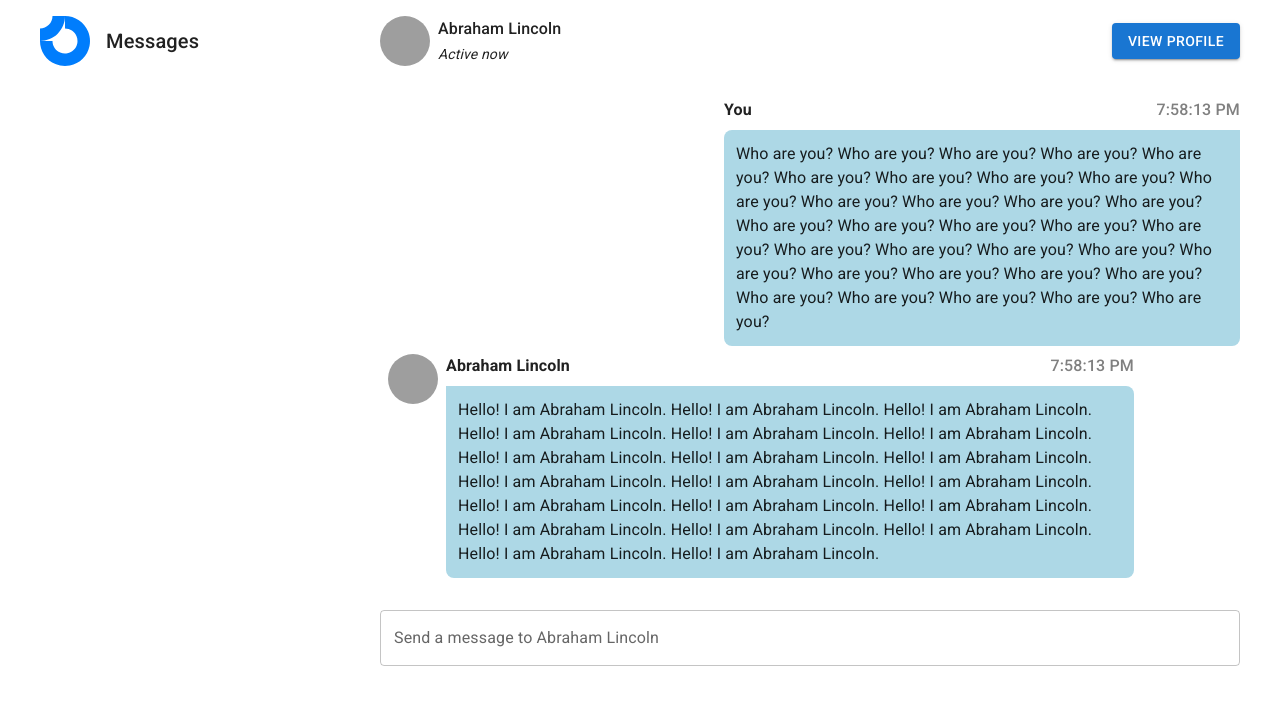
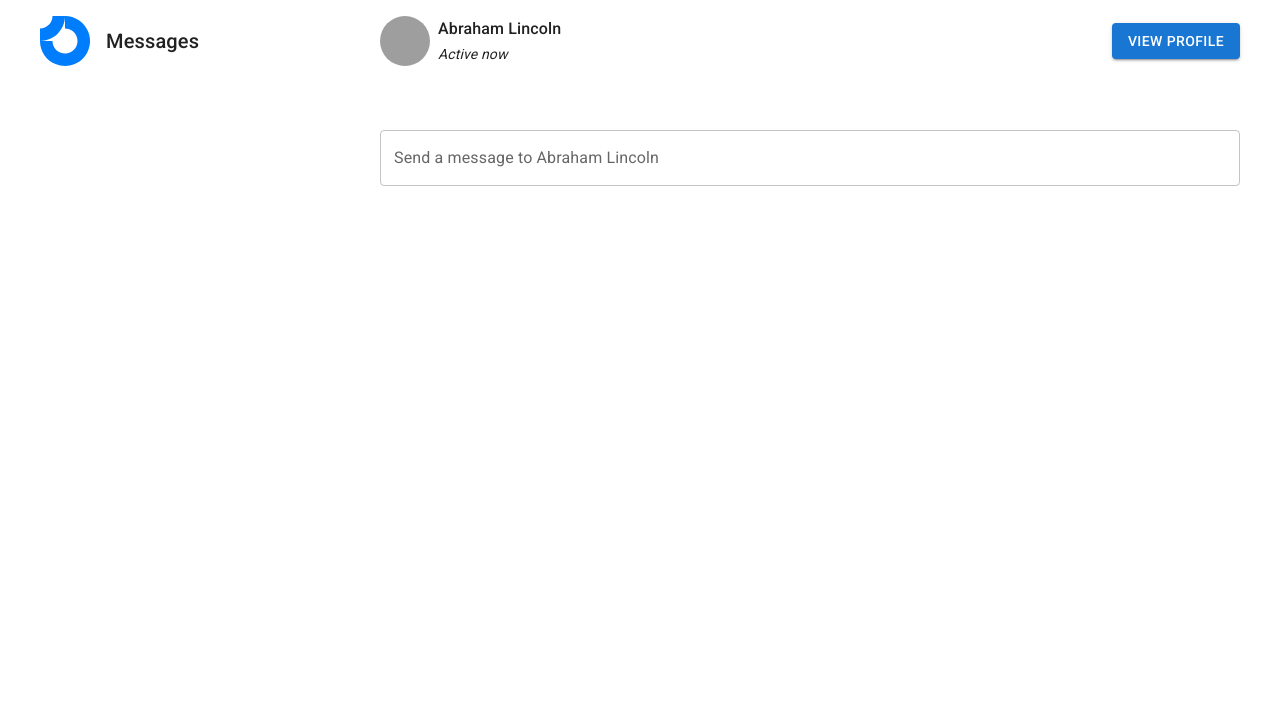
Before and after one commit to tuheli/historical-figures-openai, a React (Vite) app in the folder client/: page /chat in a window 1280 px wide. Shown: the top 704 px of the page. Built offline with nearby package versions, Linux system fonts and the light colour scheme; grey boxes are pictures that could not be loaded.

Commit message:
Commented out default messages

```diff
--- a/client/src/features/historicalFigureSlice.ts
+++ b/client/src/features/historicalFigureSlice.ts
@@ -14,20 +14,20 @@ const historicalFiguresData: HistoricalFigure[] = [
     title: "President",
     imageUrl: "abraham-lincoln.png",
     messages: [
-      {
-        id: "1",
-        sender: "me",
-        content:
-          "Who are you? Who are you? Who are you? Who are you? Who are you? Who are you? Who are you? Who are you? Who are you? Who are you? Who are you? Who are you? Who are you? Who are you? Who are you? Who are you? Who are you? Who are you? Who are you? Who are you? Who are you? Who are you? Who are you? Who are you? Who are you? Who are you? Who are you? Who are you? Who are you? Who are you? Who are you? Who are you? Who are you?",
-        date: new Date().toLocaleString(),
-      },
-      {
-        id: "2",
-        sender: "1",
-        content:
-          "Hello! I am Abraham Lincoln. Hello! I am Abraham Lincoln. Hello! I am Abraham Lincoln. Hello! I am Abraham Lincoln. Hello! I am Abraham Lincoln. Hello! I am Abraham Lincoln. Hello! I am Abraham Lincoln. Hello! I am Abraham Lincoln. Hello! I am Abraham Lincoln. Hello! I am Abraham Lincoln. Hello! I am Abraham Lincoln. Hello! I am Abraham Lincoln. Hello! I am Abraham Lincoln. Hello! I am Abraham Lincoln. Hello! I am Abraham Lincoln. Hello! I am Abraham Lincoln. Hello! I am Abraham Lincoln. Hello! I am Abraham Lincoln. Hello! I am Abraham Lincoln. Hello! I am Abraham Lincoln. ",
-        date: new Date().toLocaleString(),
-      },
+      // {
+      //   id: "1",
+      //   sender: "me",
+      //   content:
+      //     "Who are you? Who are you? Who are you? Who are you? Who are you? Who are you? Who are you? Who are you? Who are you? Who are you? Who are you? Who are you? Who are you? Who are you? Who are you? Who are you? Who are you? Who are you? Who are you? Who are you? Who are you? Who are you? Who are you? Who are you? Who are you? Who are you? Who are you? Who are you? Who are you? Who are you? Who are you? Who are you? Who are you?",
+      //   date: new Date().toLocaleString(),
+      // },
+      // {
+      //   id: "2",
+      //   sender: "1",
+      //   content:
+      //     "Hello! I am Abraham Lincoln. Hello! I am Abraham Lincoln. Hello! I am Abraham Lincoln. Hello! I am Abraham Lincoln. Hello! I am Abraham Lincoln. Hello! I am Abraham Lincoln. Hello! I am Abraham Lincoln. Hello! I am Abraham Lincoln. Hello! I am Abraham Lincoln. Hello! I am Abraham Lincoln. Hello! I am Abraham Lincoln. Hello! I am Abraham Lincoln. Hello! I am Abraham Lincoln. Hello! I am Abraham Lincoln. Hello! I am Abraham Lincoln. Hello! I am Abraham Lincoln. Hello! I am Abraham Lincoln. Hello! I am Abraham Lincoln. Hello! I am Abraham Lincoln. Hello! I am Abraham Lincoln. ",
+      //   date: new Date().toLocaleString(),
+      // },
     ],
   },
   {
```
